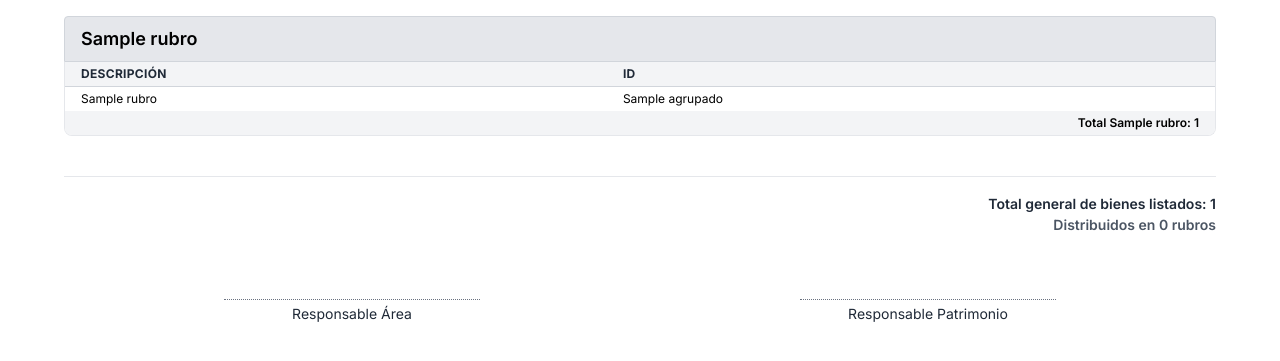
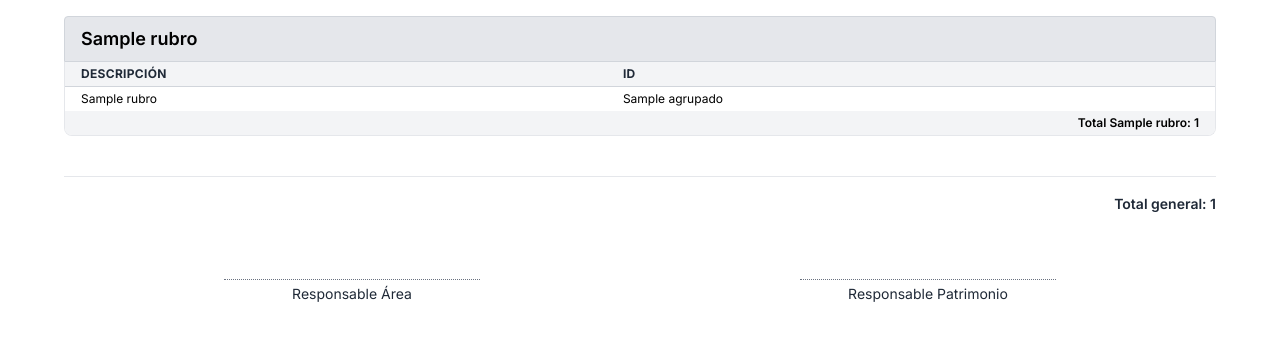
Before and after one commit to Patrimonio2-web/anexos, a Flask app: template templates/listado_impresion.html in a window 1280 px wide. Shown: the part 231-592 px from the top of the page. Run offline with Flask 3, Linux system fonts and the light colour scheme; the template is opened without the code that fills it: most values are stand-ins (such as "Sample title", 1, 10 or a date in 2020); some libraries are stand-ins or nearby versions.

Commit message:
Update listado_impresion.html

```diff
--- a/templates/listado_impresion.html
+++ b/templates/listado_impresion.html
@@ -87,8 +87,7 @@
 
     <!-- 📦 Totales -->
     <div class="mt-8 text-right font-semibold text-gray-800 border-t pt-4">
-      <p>Total general de bienes listados: {{ total_general.valor }}</p>
-      <p class="text-gray-600 text-sm">Distribuidos en {{ total_rubros }} rubros</p>
+      <p>Total general: {{ total_general.valor }}</p>
     </div>
 
     <!-- ✍️ Firmas -->
```
